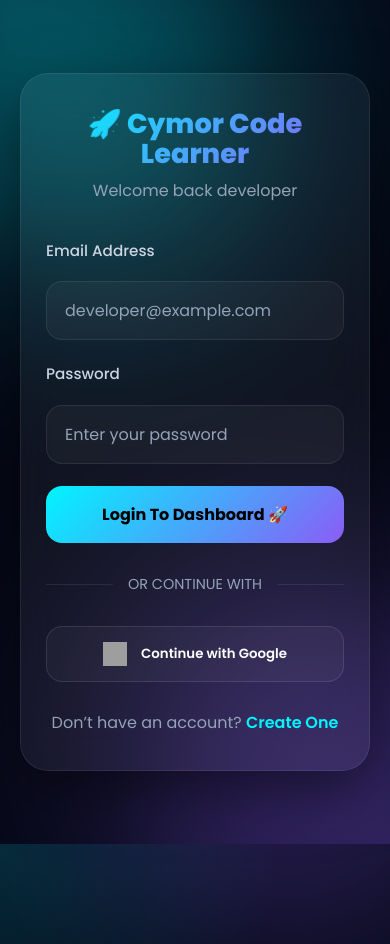
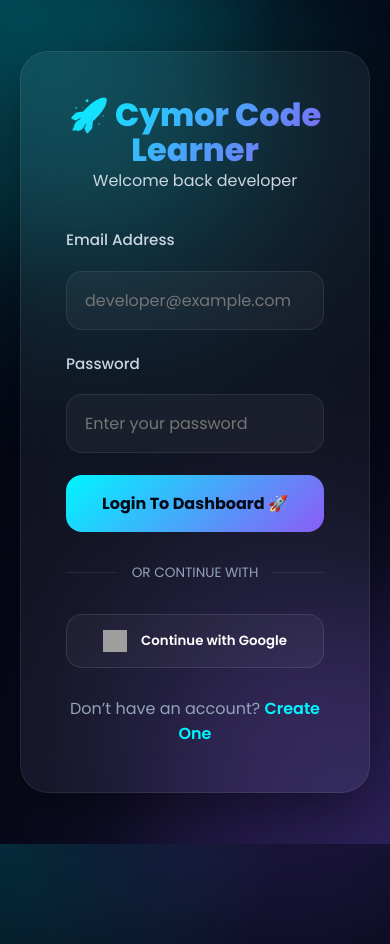
Before and after one commit to nashera28bomu-pixel/cymor-ytdlp-api, a plain HTML site: page login.html in a window 390 px wide. Shown: the top 944 px of the page. Drawn offline with Linux system fonts and the light colour scheme; no server answers; grey boxes are pictures that could not be loaded.

Commit message:
Refactor login.html for cleaner structure and style

```diff
--- a/login.html
+++ b/login.html
@@ -1,66 +1,32 @@
 <!DOCTYPE html>
 <html lang="en">
-
 <head>
-
-    <!-- =========================================
-       META
-    ========================================== -->
-
     <meta charset="UTF-8" />
-
-    <meta
-        name="viewport"
-        content="width=device-width, initial-scale=1.0" />
-
-    <meta
-        name="description"
-        content="Login to Cymor Code Learner and continue your coding journey." />
-
+    <meta name="viewport" content="width=device-width, initial-scale=1.0" />
+    <meta name="description" content="Login to Cymor Code Learner and continue your coding journey." />
     <title>Login • Cymor Code Learner</title>
 
-    <!-- =========================================
-       GOOGLE FONTS
-    ========================================== -->
+    <link rel="preconnect" href="https://fonts.googleapis.com">
+    <link rel="preconnect" href="https://fonts.gstatic.com" crossorigin>
+    <link href="https://fonts.googleapis.com/css2?family=Poppins:wght@300;400;500;600;700;800&display=swap" rel="stylesheet">
 
-    <link rel="preconnect"
-        href="https://fonts.googleapis.com">
-
-    <link rel="preconnect"
-        href="https://fonts.gstatic.com"
-        crossorigin>
-
-    <link
-        href="https://fonts.googleapis.com/css2?family=Poppins:wght@300;400;500;600;700;800&display=swap"
-        rel="stylesheet">
-
-    <!-- =========================================
-       STYLES
-    ========================================== -->
-
-    <link rel="stylesheet"
-        href="styles.css">
+    <link rel="stylesheet" href="styles.css">
 
     <style>
+        * { box-sizing: border-box; }
+
         body {
             font-family: "Poppins", sans-serif;
             min-height: 100vh;
-            overflow: hidden;
-
+            margin: 0;
+            overflow-x: hidden;
             display: flex;
             align-items: center;
             justify-content: center;
-
-            background:
-                radial-gradient(circle at top left,
-                    rgba(0, 245, 255, 0.15),
-                    transparent 30%),
-
-                radial-gradient(circle at bottom right,
-                    rgba(139, 92, 246, 0.18),
-                    transparent 30%),
-
-                #050816;
+            background: radial-gradient(circle at top left, rgba(0, 245, 255, 0.15), transparent 30%),
+                        radial-gradient(circle at bottom right, rgba(139, 92, 246, 0.18), transparent 30%),
+                        #050816;
+            color: white;
         }
 
         .auth-wrapper {
@@ -72,338 +38,146 @@
         }
 
         .auth-card {
-            background:
-                rgba(255, 255, 255, 0.05);
-
-            border:
-                1px solid rgba(255, 255, 255, 0.08);
-
+            background: rgba(255, 255, 255, 0.05);
+            border: 1px solid rgba(255, 255, 255, 0.08);
             border-radius: 28px;
-
             padding: 45px;
-
             backdrop-filter: blur(20px);
-
-            box-shadow:
-                0 20px 60px rgba(0, 0, 0, 0.5);
+            box-shadow: 0 20px 60px rgba(0, 0, 0, 0.5);
         }
 
-        .auth-logo {
-            text-align: center;
-            margin-bottom: 35px;
+        .auth-logo { text-align: center; margin-bottom: 35px; }
+        .gradient-text {
+            background: linear-gradient(135deg, #00f5ff, #8b5cf6);
+            -webkit-background-clip: text;
+            -webkit-text-fill-color: transparent;
+            font-size: 2rem;
+            font-weight: 800;
         }
 
-        .auth-logo h1 {
-            font-size: 2rem;
-            margin-bottom: 10px;
-        }
-
-        .auth-logo p {
-            color: #94a3b8;
-        }
-
-        .gradient-text {
-            background:
-                linear-gradient(135deg,
-                    #00f5ff,
-                    #8b5cf6);
-
-            -webkit-background-clip: text;
-            -webkit-text-fill-color: transparent;
-        }
-
-        .form-group {
-            margin-bottom: 22px;
-        }
-
-        .form-label {
-            display: block;
-            margin-bottom: 10px;
-            font-size: 0.95rem;
-            color: white;
-            font-weight: 500;
-        }
+        .form-group { margin-bottom: 22px; }
+        .form-label { display: block; margin-bottom: 10px; font-size: 0.95rem; color: #cbd5e1; }
 
         .form-input {
             width: 100%;
             padding: 16px 18px;
-
             border-radius: 16px;
-
-            border:
-                1px solid rgba(255, 255, 255, 0.08);
-
-            background:
-                rgba(255, 255, 255, 0.04);
-
+            border: 1px solid rgba(255, 255, 255, 0.08);
+            background: rgba(255, 255, 255, 0.04);
             color: white;
-
             font-size: 1rem;
-
             outline: none;
-
             transition: 0.3s ease;
         }
 
         .form-input:focus {
             border-color: #00f5ff;
-            box-shadow:
-                0 0 0 4px rgba(0, 245, 255, 0.12);
-        }
-
-        .form-input::placeholder {
-            color: #94a3b8;
+            box-shadow: 0 0 0 4px rgba(0, 245, 255, 0.12);
         }
 
         .auth-btn {
             width: 100%;
-
+            padding: 16px;
             border: none;
-
-            padding: 16px;
-
             border-radius: 16px;
-
-            background:
-                linear-gradient(135deg,
-                    #00f5ff,
-                    #8b5cf6);
-
-            color: black;
-
+            background: linear-gradient(135deg, #00f5ff, #8b5cf6);
+            color: #050816;
             font-weight: 700;
-
             font-size: 1rem;
-
             cursor: pointer;
-
             transition: 0.3s ease;
         }
 
-        .auth-btn:hover {
-            transform: translateY(-4px);
-
-            box-shadow:
-                0 12px 25px rgba(0, 245, 255, 0.25);
-        }
+        .auth-btn:hover { transform: translateY(-4px); box-shadow: 0 12px 25px rgba(0, 245, 255, 0.25); }
 
         .divider {
-            display: flex;
-            align-items: center;
-            gap: 15px;
-
-            margin: 30px 0;
-            color: #94a3b8;
-            font-size: 0.9rem;
+            display: flex; align-items: center; gap: 15px;
+            margin: 30px 0; color: #94a3b8; font-size: 0.85rem;
         }
-
-        .divider::before,
-        .divider::after {
-            content: "";
-            flex: 1;
-            height: 1px;
-            background:
-                rgba(255, 255, 255, 0.08);
-        }
+        .divider::before, .divider::after { content: ""; flex: 1; height: 1px; background: rgba(255, 255, 255, 0.08); }
 
         .google-btn {
             width: 100%;
-
-            display: flex;
-            align-items: center;
-            justify-content: center;
-            gap: 14px;
-
-            padding: 15px;
-
-            border-radius: 16px;
-
-            border:
-                1px solid rgba(255, 255, 255, 0.1);
-
-            background:
-                rgba(255, 255, 255, 0.04);
-
-            color: white;
-
-            font-weight: 600;
-
-            cursor: pointer;
-
-            transition: 0.3s ease;
+            display: flex; align-items: center; justify-content: center; gap: 14px;
+            padding: 15px; border-radius: 16px;
+            border: 1px solid rgba(255, 255, 255, 0.1);
+            background: rgba(255, 255, 255, 0.04);
+            color: white; font-weight: 600; cursor: pointer; transition: 0.3s ease;
         }
 
-        .google-btn:hover {
-            background:
-                rgba(255, 255, 255, 0.08);
+        .google-btn img { width: 24px; }
+        .auth-footer { text-align: center; margin-top: 28px; color: #94a3b8; }
+        .auth-footer a { color: #00f5ff; text-decoration: none; font-weight: 600; }
 
-            transform: translateY(-3px);
+        /* Loader & Message Styling */
+        #authLoader {
+            position: fixed; top:0; left:0; width:100%; height:100%;
+            background: rgba(5, 8, 22, 0.85);
+            display: none; flex-direction: column; align-items: center; justify-content: center;
+            z-index: 1000; backdrop-filter: blur(8px);
         }
+        #authLoader.active { display: flex; }
+        .loader-spinner {
+            width: 45px; height: 45px; border: 4px solid rgba(0, 245, 255, 0.2);
+            border-top: 4px solid #00f5ff; border-radius: 50%;
+            animation: spin 1s linear infinite; margin-bottom: 15px;
+        }
+        @keyframes spin { 0% { transform: rotate(0deg); } 100% { transform: rotate(360deg); } }
 
-        .google-btn img {
-            width: 24px;
-            height: 24px;
+        .auth-message {
+            position: fixed; top: 25px; right: 25px; padding: 16px 28px;
+            border-radius: 16px; z-index: 2000; display: none; transition: 0.3s;
         }
+        .auth-message.error { background: #ff4b2b; color: white; }
+        .auth-message.success { background: #00f5ff; color: #050816; }
 
-        .auth-footer {
-            text-align: center;
-            margin-top: 28px;
-            color: #94a3b8;
-        }
-
-        .auth-footer a {
-            color: #00f5ff;
-            text-decoration: none;
-            font-weight: 600;
-        }
-
-        .bg-glow {
-            position: absolute;
-            width: 400px;
-            height: 400px;
-
-            border-radius: 50%;
-
-            filter: blur(90px);
-
-            opacity: 0.25;
-
-            z-index: 1;
-        }
-
-        .glow-1 {
-            background: #00f5ff;
-            top: -100px;
-            left: -100px;
-        }
-
-        .glow-2 {
-            background: #8b5cf6;
-            bottom: -100px;
-            right: -100px;
-        }
-
-        @media (max-width: 600px) {
-
-            .auth-card {
-                padding: 35px 25px;
-            }
-
-            .auth-logo h1 {
-                font-size: 1.7rem;
-            }
-        }
+        .bg-glow { position: absolute; width: 400px; height: 400px; border-radius: 50%; filter: blur(90px); opacity: 0.2; z-index: 1; }
+        .glow-1 { background: #00f5ff; top: -100px; left: -100px; }
+        .glow-2 { background: #8b5cf6; bottom: -100px; right: -100px; }
     </style>
-
 </head>
-
 <body>
 
-    <!-- GLOWS -->
+    <div id="authLoader"></div>
+    <div id="authMessage" class="auth-message"></div>
 
     <div class="bg-glow glow-1"></div>
     <div class="bg-glow glow-2"></div>
 
-    <!-- AUTH -->
-
     <div class="auth-wrapper">
-
         <div class="auth-card">
-
-            <!-- LOGO -->
-
             <div class="auth-logo">
-
-                <h1 class="gradient-text">
-                    🚀 Cymor Code Learner
-                </h1>
-
-                <p>
-                    Welcome back developer
-                </p>
-
+                <h1 class="gradient-text">🚀 Cymor Code Learner</h1>
+                <p>Welcome back developer</p>
             </div>
 
-            <!-- FORM -->
-
             <form id="loginForm">
-
                 <div class="form-group">
-
-                    <label class="form-label">
-                        Email Address
-                    </label>
-
-                    <input
-                        type="email"
-                        id="loginEmail"
-                        class="form-input"
-                        placeholder="developer@example.com"
-                        required>
-
+                    <label class="form-label">Email Address</label>
+                    <input type="email" id="loginEmail" class="form-input" placeholder="developer@example.com" required>
                 </div>
 
                 <div class="form-group">
-
-                    <label class="form-label">
-                        Password
-                    </label>
-
-                    <input
-                        type="password"
-                        id="loginPassword"
-                        class="form-input"
-                        placeholder="Enter your password"
-                        required>
-
+                    <label class="form-label">Password</label>
+                    <input type="password" id="loginPassword" class="form-input" placeholder="Enter your password" required>
                 </div>
 
-                <button
-                    type="submit"
-                    class="auth-btn">
-
-                    Login To Dashboard 🚀
-
-                </button>
-
+                <button type="submit" class="auth-btn">Login To Dashboard 🚀</button>
             </form>
 
-            <!-- DIVIDER -->
+            <div class="divider">OR CONTINUE WITH</div>
 
-            <div class="divider">
-                OR CONTINUE WITH
-            </div>
-
-            <!-- GOOGLE -->
-
-            <button
-                id="googleLoginBtn"
-                class="google-btn">
-
-                <img
-                    src="https://upload.wikimedia.org/wikipedia/commons/c/c1/Google_%22G%22_logo.svg"
-                    alt="Google Logo">
-
+            <button id="googleLoginBtn" class="google-btn google-signin-btn">
+                <img src="https://upload.wikimedia.org/wikipedia/commons/c/c1/Google_%22G%22_logo.svg" alt="Google">
                 Continue with Google
-
             </button>
 
-            <!-- FOOTER -->
-
             <div class="auth-footer">
-
-                Don’t have an account?
-
-                <a href="register.html">
-                    Create One
-                </a>
-
+                Don’t have an account? <a href="register.html">Create One</a>
             </div>
-
         </div>
-
     </div>
 
+    <script src="auth.js" type="module"></script>
 </body>
-
-  </html>
+</html>
```
